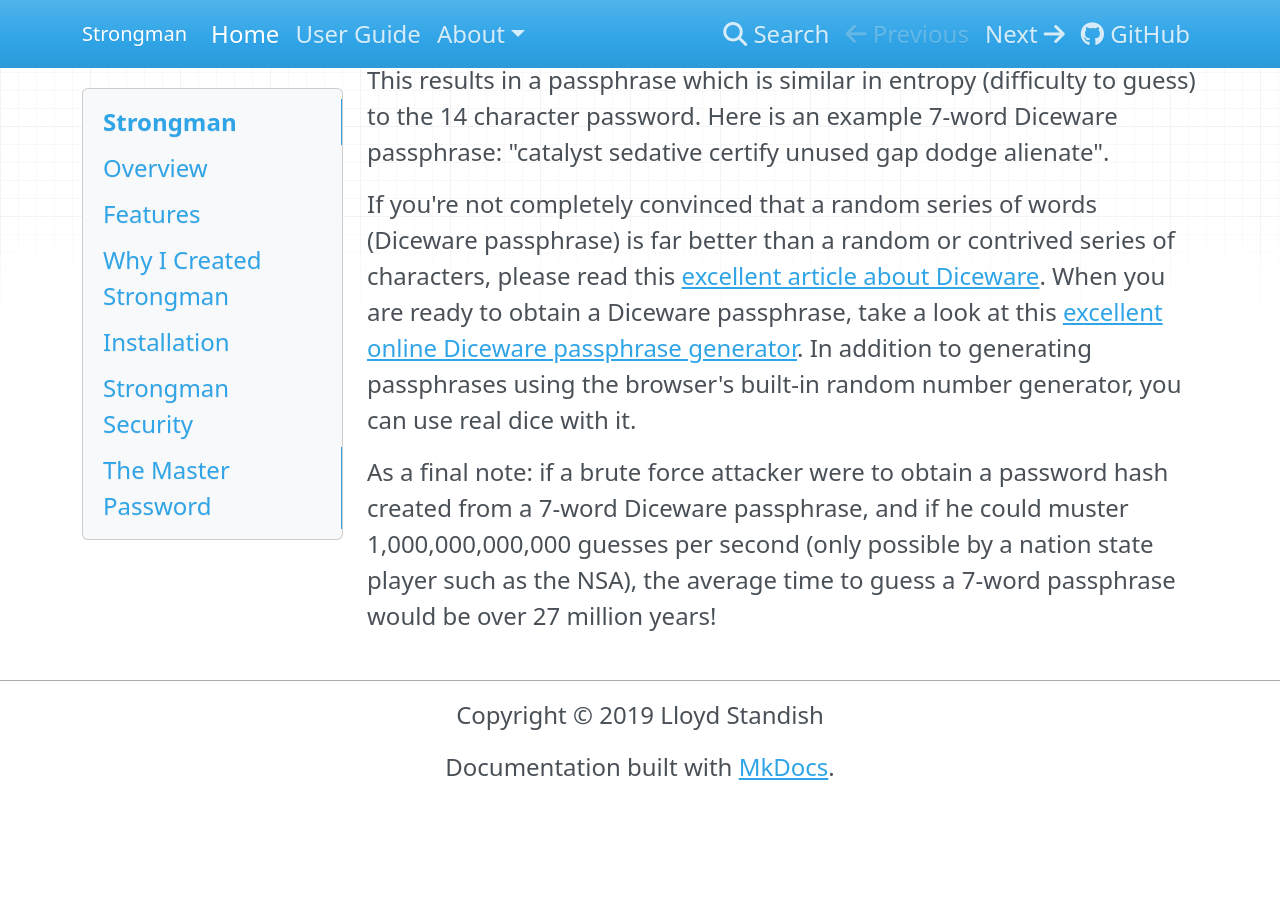
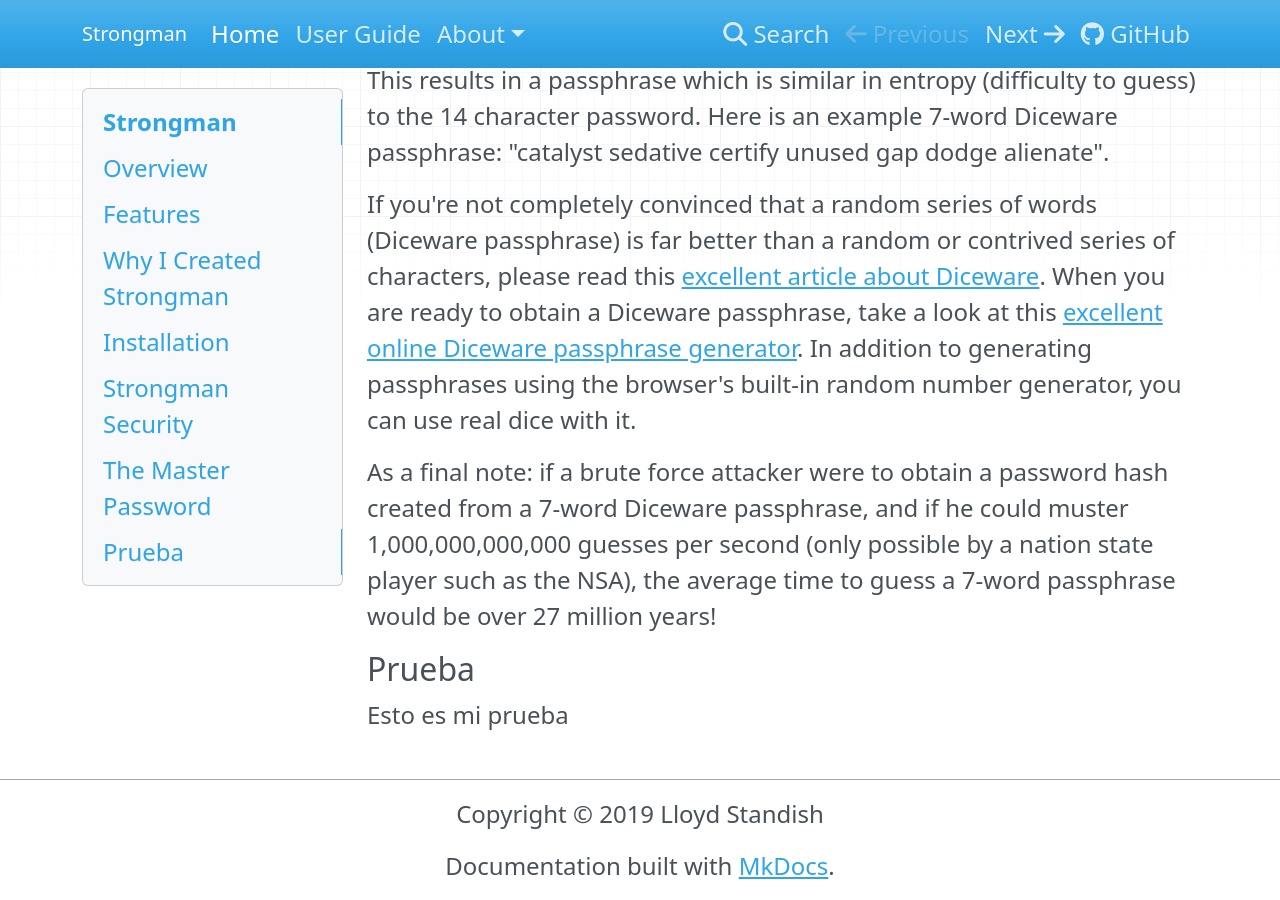
Before and after one commit to lstandish/strongman-md, an MkDocs documentation site: the page built from docs/index.md, in a window 1280 px wide and 900 px high, scrolled down 5863 px. Built offline with MkDocs 1.6.1, drawn with Linux system fonts in a browser that asks for light colours; before the commit the page ends 6664 px from its top, so only the background shows below that.

Commit message:
docs/index.md updated from https://stackedit.io/

```diff
--- a/docs/index.md
+++ b/docs/index.md
@@ -123,10 +123,11 @@
 
 As a final note: if a brute force attacker were to obtain a password hash created from a 7-word Diceware passphrase, and if he could muster 1,000,000,000,000 guesses per second (only possible by a nation state player such as the NSA), the average time to guess a 7-word passphrase would be over 27 million years!
 
-
+## Prueba
+Esto es mi prueba
 
 <!--stackedit_data:
-eyJoaXN0b3J5IjpbMTUxNjE1MTg0Nyw2NTcyNDIzMTUsOTMyMD
+eyJoaXN0b3J5IjpbMTQ1MzQ1MDY0MCw2NTcyNDIzMTUsOTMyMD
 QyLDIwNzgxNDEzODUsLTEwNjU5NDczNjYsMjExMjUzMTkzMywt
 NjQ0MDkyMDM4XX0=
 -->
```
